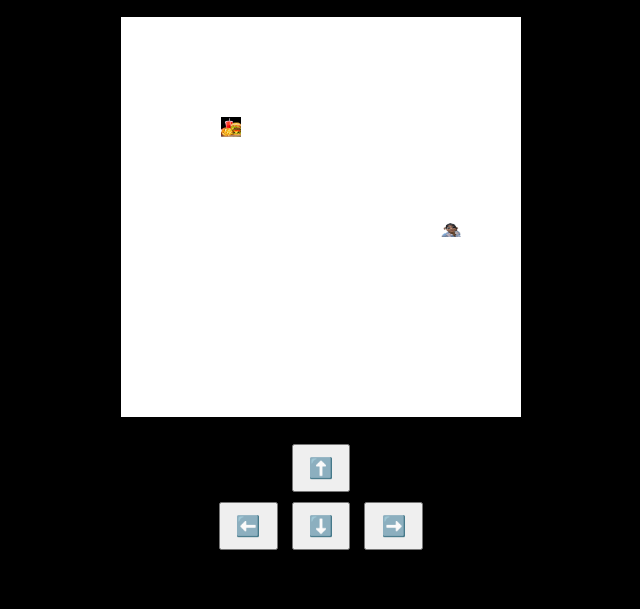
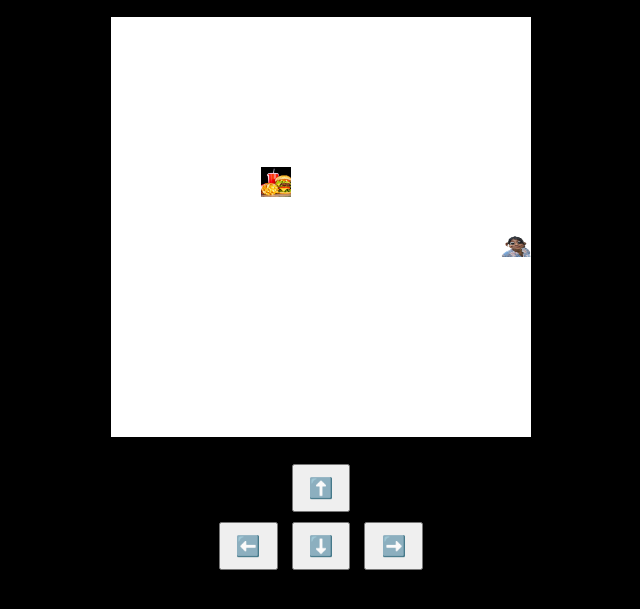
Before and after one commit to Everythingdekho/birthday_bhumi, a plain HTML site: page snake.html in a window 1280 px wide. Shown: the part 51-660 px from the top of the page, without its empty margins (319-959 px from the left). Drawn offline with Linux system fonts and the light colour scheme.

Commit message:
Update snake.html

```diff
--- a/snake.html
+++ b/snake.html
@@ -25,7 +25,7 @@
 
 <h2>Snake Game 🐍</h2>
 
-<canvas id="c" width="400" height="400"></canvas>
+<canvas id="c" width="420" height="420"></canvas>
 
 <div class="controls">
   <br>
@@ -39,6 +39,10 @@
 let c = document.getElementById("c");
 let ctx = c.getContext("2d");
 
+// 🔥 BOX SIZE (snake bada ho gaya)
+let box = 30;
+
+// images
 let snakeImg = new Image();
 snakeImg.src = "snake1.png";
 
@@ -50,7 +54,7 @@ let dx = 1;
 let dy = 0;
 let food = {x:5, y:5};
 
-// wait for images to load
+// wait for images load
 snakeImg.onload = foodImg.onload = function(){
   setInterval(game,150);
 };
@@ -70,15 +74,18 @@ function left(){ if(dx!=1){dx=-1;dy=0;} }
 function right(){ if(dx!=-1){dx=1;dy=0;} }
 
 function game(){
-  ctx.clearRect(0,0,400,400);
+  ctx.clearRect(0,0,420,420);
 
-  let head = {x: snake[0].x + dx, y: snake[0].y + dy};
+  let head = {
+    x: snake[0].x + dx,
+    y: snake[0].y + dy
+  };
 
   // eat food
   if(head.x==food.x && head.y==food.y){
     food = {
-      x: Math.floor(Math.random()*20),
-      y: Math.floor(Math.random()*20)
+      x: Math.floor(Math.random()*14),
+      y: Math.floor(Math.random()*14)
     };
   } else {
     snake.pop();
@@ -86,23 +93,23 @@ function game(){
 
   snake.unshift(head);
 
-  // draw snake
+  // draw snake 🐍
   snake.forEach(s=>{
-    ctx.drawImage(snakeImg, s.x*20, s.y*20, 20, 20);
+    ctx.drawImage(snakeImg, s.x*box, s.y*box, box, box);
   });
 
-  // draw food
-  ctx.drawImage(foodImg, food.x*20, food.y*20, 20, 20);
+  // draw food 🍎
+  ctx.drawImage(foodImg, food.x*box, food.y*box, box, box);
 
-  // wall collision
-  if(head.x<0 || head.y<0 || head.x>=20 || head.y>=20){
+  // collision
+  if(head.x<0 || head.y<0 || head.x>=14 || head.y>=14){
     alert("Game Over 🎂");
     resetGame();
   }
 }
 
 function resetGame(){
-  snake=[{x:10,y:10}];
+  snake=[{x:7,y:7}];
   dx=1;
   dy=0;
 }
```
